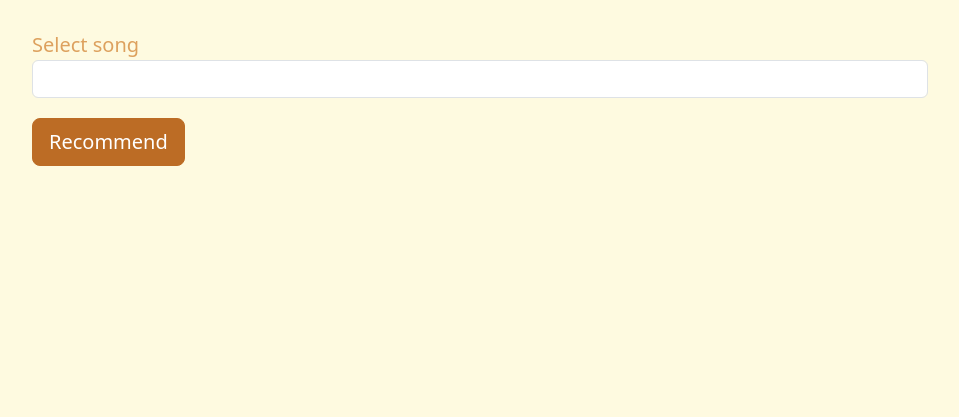
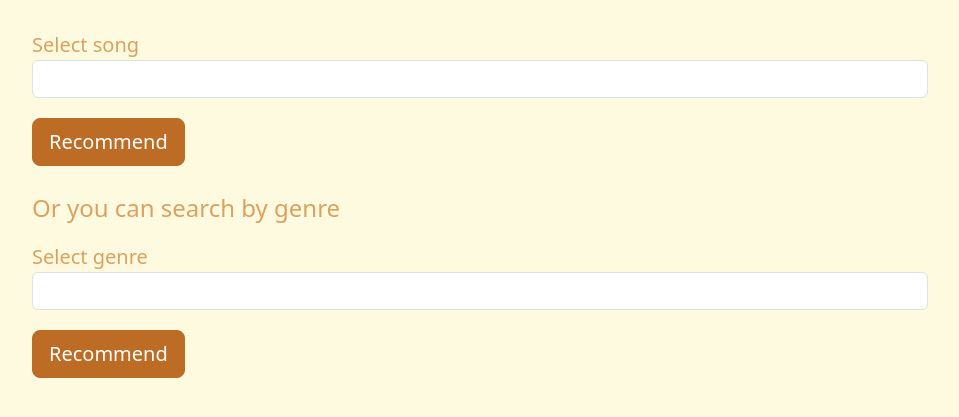
Before and after one commit to nmtan2001/Music_recommendation, a Flask app: template templates/result.html in a window 1280 px wide. Shown: the part 199-616 px from the top of the page, without its empty margins (160-1119 px from the left). Run offline with Flask 3, Linux system fonts and the light colour scheme; the template is opened without the code that fills it, so the values that code supplies are empty; parts of the project's set-up code (start-up, migrations or seed data) failed here and were passed over.

Commit message:
implemented search by genre

```diff
--- a/app.py
+++ b/app.py
@@ -5,7 +5,7 @@ import numpy as np
 from sklearn.preprocessing import MinMaxScaler
 from sklearn.metrics.pairwise import cosine_similarity
 from sklearn.model_selection import train_test_split
-from algo import printout, apology, content_based_recommendations
+from algo import printout, apology, content_based_recommendations, genre_recommendations
 
 df = pd.read_csv('final.csv')
 
@@ -34,24 +34,53 @@ def recommendation():
     returnartists = list(returndf['artists'].values)
     returnalbum = list(returndf['album_name'].values)
     returnid = list(returndf['track_id'].values)
-    size1 = len(returnsongs)
+    sizeres = len(returnsongs)
 
     # display search
     names = list(df['track_name'].values)
     artists = list(df['artists'].values)
-    id = list(df['track_id'].values)
+    genre = df["track_genre"].unique()
     size = len(artists)
+    sizegenre = len(genre)
 
-    return render_template("result.html",  names=names, artists=artists, size=size, id=id, returnsongs=returnsongs,  returnartists=returnartists, returnalbum=returnalbum, returnid=returnid, size1=size1)
+    return render_template("result.html",  names=names, artists=artists, size=size, genre=genre, sizegenre=sizegenre, returnsongs=returnsongs,  returnartists=returnartists, returnalbum=returnalbum, returnid=returnid, sizeres=sizeres)
+
+
+@app.route("/genre", methods=["POST"])
+def genre():
+    # handle errors
+    if not request.form.get("genre-name"):
+        return apology("missing genre", 400)
+    genre_request = request.form.get('genre-name')
+
+    if genre_recommendations(genre_request) is None:
+        return apology("no match")
+    returndf = genre_recommendations(genre_request)
+
+    # display result
+    returnsongs = list(returndf['track_name'].values)
+    returnartists = list(returndf['artists'].values)
+    returnalbum = list(returndf['album_name'].values)
+    returnid = list(returndf['track_id'].values)
+    sizeres = len(returnsongs)
+
+    # display search
+    names = list(df['track_name'].values)
+    artists = list(df['artists'].values)
+    genre = df["track_genre"].unique()
+    size = len(artists)
+    sizegenre = len(genre)
+    return render_template("result.html",  names=names, artists=artists, size=size, genre=genre, sizegenre=sizegenre, returnsongs=returnsongs,  returnartists=returnartists, returnalbum=returnalbum, returnid=returnid, sizeres=sizeres)
 
 
 @app.route("/")
 def index():
     names = list(df['track_name'].values)
     artists = list(df['artists'].values)
-    id = list(df['track_id'].values)
+    genre = df["track_genre"].unique()
     size = len(artists)
-    return render_template("index.html",  names=names, artists=artists, size=size, id=id)
+    sizegenre = len(genre)
+    return render_template("index.html",  names=names, artists=artists, size=size, genre=genre, sizegenre=sizegenre)
 
 
 def handleSplit(song_request):
--- a/templates/layout.html
+++ b/templates/layout.html
@@ -46,6 +46,24 @@
             <button style="margin-top:20px; " type="submit" class="btn btn-lg">Recommend</button>
         </form>
     </div>
+
+
+    <div class="mx-5 px-5 mt-4">
+        <p class="fs-4 px-5 mx-5">Or you can search by genre</p>
+        <form action="/genre" method="post" class="px-5 mx-5">
+            <div class="form-group">
+                <label for="genre-name" class="fs-5">Select genre</label>
+                <input type="text" name="genre-name" id="genre-name" list="genre-list" class="form-control">
+                <datalist id="genre-list">
+                    {%for i in range(sizegenre) :%}
+                    <option value="{{genre[i][0] | upper }}{{genre[i][1:]}}"></option>
+                    {% endfor%}
+                </datalist>
+            </div>
+
+            <button style="margin-top:20px; " type="submit" class="btn btn-lg">Recommend</button>
+        </form>
+    </div>
     {%block result %} {%endblock %}
 
     <script>
--- a/templates/result.html
+++ b/templates/result.html
@@ -1,7 +1,7 @@
 {% extends "layout.html" %}
 {%block result %}
 <div class="row mx-5 px-5 mt-4 pt-4">
-    {% for i in range(size1)%}
+    {% for i in range(sizeres)%}
     <div class="col-sm-4 mb-3 pb-4 mb-sm-0">
         <div class="card">
             <div class="card-body">
```
Also changed, not shown: algo.py (+49 -21 lines).
